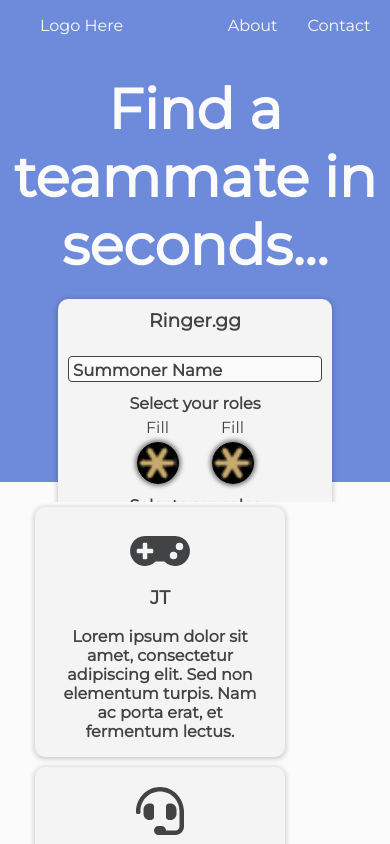
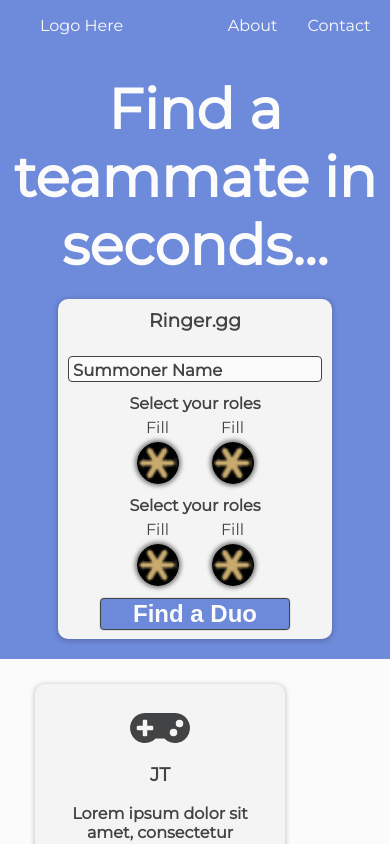
Before and after one commit to jayvickers/ringer, a React app: page / in a window 390 px wide. Shown: the top 844 px of the page. Built offline with nearby package versions, Linux system fonts and the light colour scheme.

Commit message:
more responsiveness

```diff
--- a/src/components/ActionPane/_action-pane.less
+++ b/src/components/ActionPane/_action-pane.less
@@ -20,6 +20,8 @@
     width: 100%;
     height: 100%;
     margin: 10px;
+    display: flex;
+    flex-direction: column;
     .summoner-name-container {
       width: 100%;
     }
--- a/src/components/_globalstyle/_ringer-variables.less
+++ b/src/components/_globalstyle/_ringer-variables.less
@@ -21,6 +21,7 @@
 //media queries for screen widths
 @desktop: ~"only screen and (min-width: 960px) and (max-width: 1199px)";
 @tablet: ~"only screen and (min-width: 720px) and (max-width: 959px)";
+@smalltablet: ~"only screen and (min-width: 451px) and (max-width: 719px)";
 @mobile: ~"only screen and (min-width: 100px) and (max-width: 450px)";
 @macbook: ~"only screen and (min-width: 860px) and (max-height: 800px)";
 
--- a/src/index.less
+++ b/src/index.less
@@ -19,8 +19,8 @@ code {
     overflow-x: hidden;
     overflow-y: visible;
   }
-  .app {
-    height: 100%;
+  .App {
+    height: 100% !important;
   }
   .top-pane {
     .top-pane-text-container {
@@ -36,6 +36,10 @@ code {
 
 //give more space for small monitors since we're not scrolling vertically
 @media @macbook {
+  .ringer-input-container {
+    margin: 0 12px 4px 0 !important;
+  }
+
   .top-pane {
     flex-direction: row !important;
     .top-pane-text-container {
@@ -53,8 +57,18 @@ code {
   .top-pane {
     .top-pane-text-container {
       h1 {
-        font-size: 3em;
+        font-size: 3em !important;
       }
     }
   }
 }
+
+@media @smalltablet {
+  .top-pane {
+    .top-pane-text-container {
+      h1 {
+        font-size: 2em !important;
+      }
+    }
+  }
+}
```
